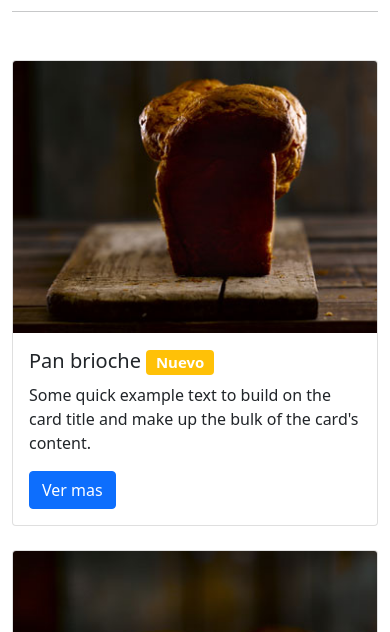
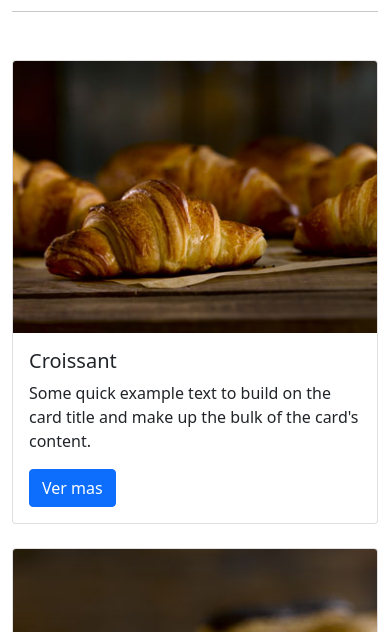
Before and after one commit to FerminAguilarB22/Panaderia-cocu, a plain HTML site: page pages/producto.html in a window 390 px wide. Shown: the part 212-844 px from the top of the page. Drawn offline with Linux system fonts and the light colour scheme.

Commit message:
ocultamos una columna en la seccion de productos, solo en dispositivos chicos

```diff
--- a/pages/producto.html
+++ b/pages/producto.html
@@ -66,7 +66,7 @@
       <hr />
       <section class="row my-4">
         <!-- Pan Brioche -->
-        <div class="col-sm-12 col-md-4 col-lg-3 mt-4">
+        <div class="col-sm-12 col-md-4 col-lg-3 mt-4 d-none d-sm-none d-md-block">
           <div class="card">
             <img
               src="../img/productos/Brioche-larga-oscura_00059_portfolio1.jpg"
```
